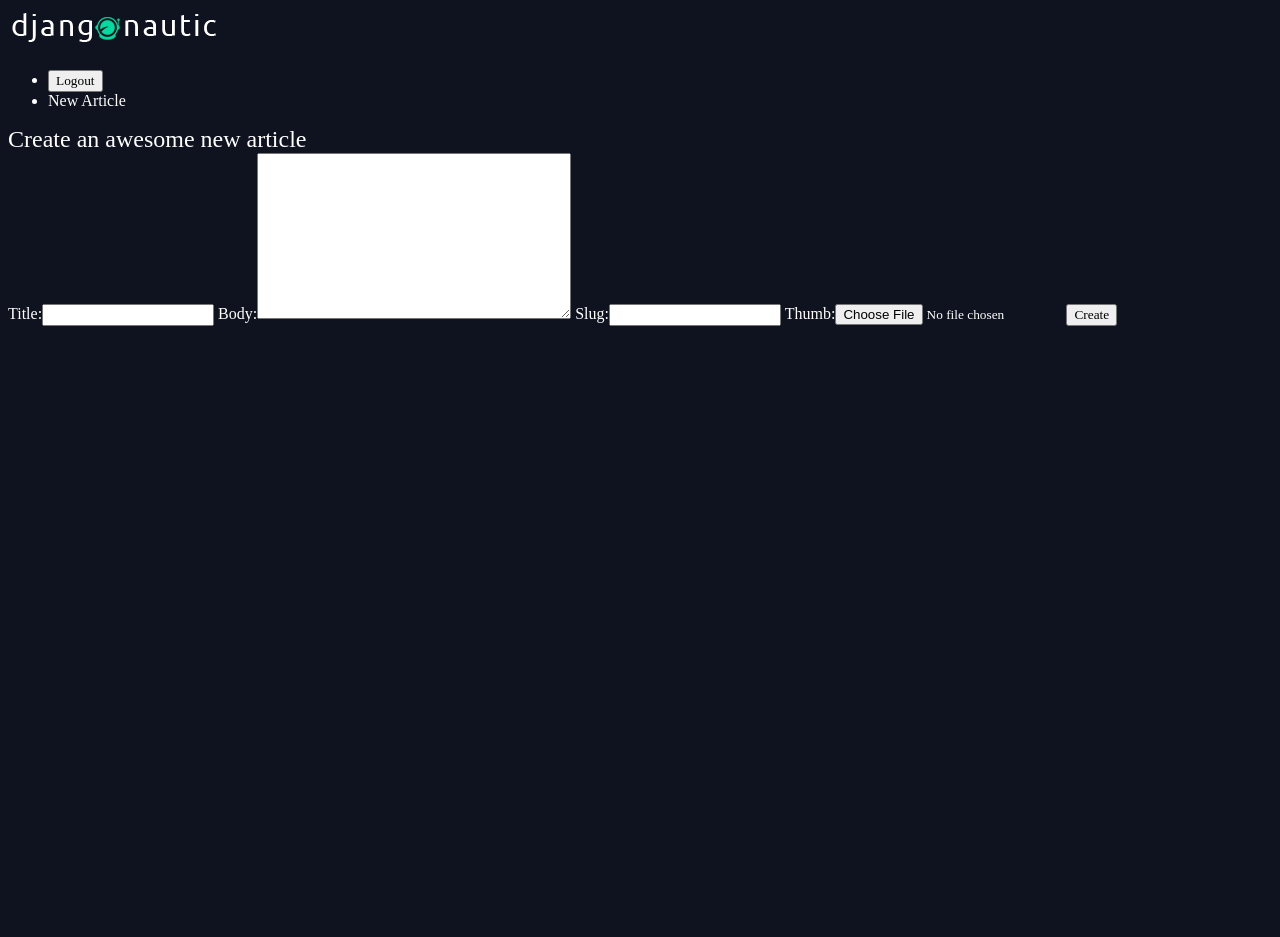
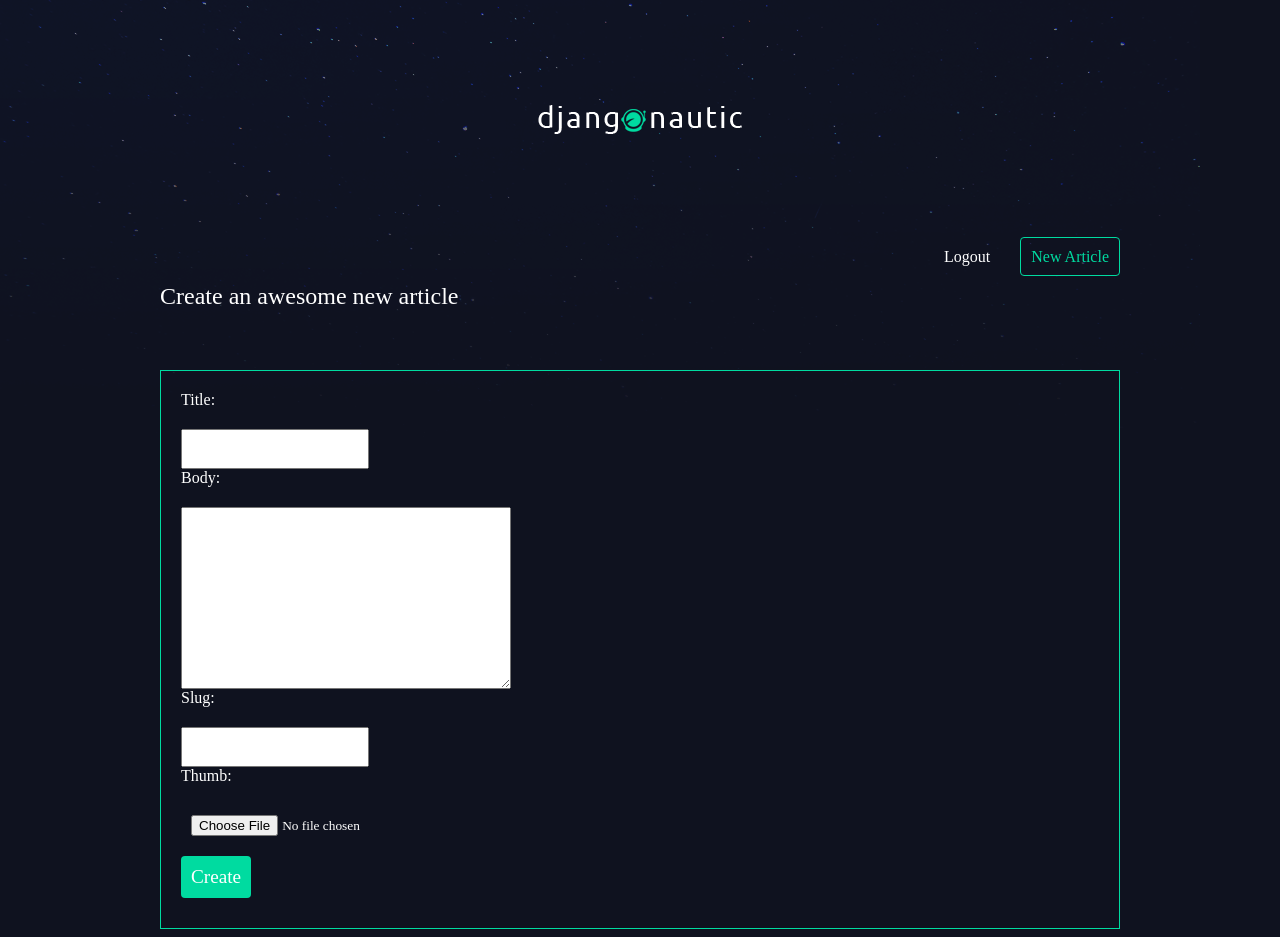
Before and after one commit to Namratabramhankar/Django-Practice, a Django app: page /articles/create/ in a window 1280 px wide. Before the commit the page ends 326 px from the top, so only its background shows below. Run offline with Django 3.2, Linux system fonts and the light colour scheme; a user stored in the database is signed in.

Commit message:
Pratice Codes

```diff
--- a/djangoproj/Templates/base_layout.html
+++ b/djangoproj/Templates/base_layout.html
@@ -8,7 +8,7 @@
     </head>
     <body>
         <div class="wrapper">
-            <h1><a href="{% url 'articles:list'%}"><img src="{%static 'logo.png'%}"></a></h1>
+            <h1><a href="{% url 'home'%}"><img src="{%static 'logo.png'%}"></a></h1>
             <nav>
                 <ul>
                     {% if user.is_authenticated%}
--- a/djangoproj/articles/Templates/articles/article_create.html
+++ b/djangoproj/articles/Templates/articles/article_create.html
@@ -9,5 +9,5 @@
         <input type="submit" value="Create">
     </form>
 </div>
-
+<script src="/static/slugify.js"></script>
 {% endblock%}
--- a/djangoproj/articles/Templates/articles/article_list.html
+++ b/djangoproj/articles/Templates/articles/article_list.html
@@ -8,6 +8,7 @@
                 <h2><a href="{% url 'articles:detail' slug=article.slug %}">{{article.title}}</a></h2>
                 <p>{{article.snippet}}</p>
                 <p>{{article.date}}</p>
+                <p class="author">Added by: {{article.author.username}}</p>
             </div>
 
             {% endfor %}
--- /dev/null
+++ b/djangoproj/assets/slugify.js
@@ -0,0 +1,13 @@
+const titleInput = document.querySelector('input[name=title]');
+const slugInput = document.querySelector('input[name=slug]');
+
+const slugify = (val)=>{
+    return val.toString().toLowerCase().trim()
+    .replace(/&/g,'-and-') //replace & with -and-
+    .replace(/[\s\W-]+/g,'-') //replaces spaces,non word chars and dashes with -
+
+};
+
+titleInput.addEventListener('keyup',(e)=>{
+    slugInput.setAttribute('value',slugify(titleInput.value));
+});
--- a/djangoproj/assets/style.css
+++ b/djangoproj/assets/style.css
@@ -1,5 +1,7 @@
 body{
     background-color: #0f121f;
+    background-image: url(/static/stars.png);
+    background-repeat: no-repeat;
     color: #fff;
 }
 
@@ -7,12 +9,145 @@ body *{
     font-family: Ubuntu;
 }
 
-h1,h2,h3,h4,h5{
+h1, h2, h3, h4, h5{
     font-weight: normal;
     margin: 0;
 }
 
-a,a:hover,a:visited{
+a, a:hover, a:visited{
     color: #fff;
     text-decoration: none;
 }
+
+.wrapper{
+    max-width: 960px;
+    margin: 0 auto;
+}
+
+div.wrapper > h1{
+    text-align: center;
+    margin: 100px auto;
+    font-size: 2.4em
+}
+
+header{
+    display: grid;
+    grid-template-columns: 1fr 1fr;
+    padding: 20px 0;
+}
+
+nav{
+    justify-self: end;
+}
+
+nav li{
+    display: inline-block;
+    list-style-type: none;
+    margin-left: 20px;
+}
+
+nav button{
+    background: none;
+    color: #fff;
+    cursor: pointer;
+    border: 0;
+    font-size: 16px;
+
+}
+
+.articles{
+    display: grid;
+    grid-template-columns: 1fr 1fr 1fr;
+    grid-gap: 30px;
+}
+
+.article{
+    padding: 10px;
+    border: 1px solid #00dba0;
+    position: relative;
+    padding-bottom: 40px;
+}
+
+.article h2{
+    font-size: 1.2em;
+}
+
+.article .author{
+    padding: 10px;
+    background: #00dba0;
+    position: absolute;
+    right: 0;
+    bottom: 0;
+    margin: 0;
+    color: #0f121f;
+}
+
+.article-detail .article{
+    padding: 0;
+}
+
+.article-detail  .article img{
+    max-width: 100%;
+}
+
+.article-detail  .article h2{
+    text-align: center;
+    margin: 20px auto;
+    font-size: 2em
+}
+
+.article-detail .article h3{
+    text-align: center;
+}
+
+.article-detail  .article p{
+
+    text-align: center;
+}
+
+.site-form{
+    margin-top:60px;
+    border: 1px solid #00dba0;
+    padding: 20px;
+}
+
+.site-form input, .site-form textarea{
+    display: block;
+    margin: 20px 0 0 0;
+    padding:  10px;
+}
+
+a.highlight{
+    border: 1px solid #00dba0;
+    padding: 10px;
+    border-radius: 4px;
+    color: #00dba0;
+}
+
+.helptext, .helptext ul{
+    margin: 0 auto 20px;
+    color: #bbb;
+    font-size: 0.9em;
+    display: block;
+}
+
+.errorlist li{
+    padding: 10px;
+    list-style-type: none;
+    border: 1px solid #ff5722;
+    color: #ff5722;
+    margin: 10px 0;
+}
+
+.errorlist{
+    padding: 0;
+}
+
+.site-form input[type="submit"]{
+    background: #00dba0;
+    border: 0;
+    color: #fff;
+    font-size: 1.2em;
+    border-radius: 4px;
+    margin: 10px 0;
+}
--- a/djangoproj/djangoproj/urls.py
+++ b/djangoproj/djangoproj/urls.py
@@ -4,13 +4,14 @@ from .import views
 from django.contrib.staticfiles.urls import staticfiles_urlpatterns
 from django.conf.urls.static import static
 from django.conf import settings
+from articles import views as article_views
 
 urlpatterns = [
     url(r'^admin/', admin.site.urls),
     url(r'^accounts/',include('accounts.urls')),
     url(r'^articles/',include('articles.urls')),
     url(r'^about/$',views.about),
-    url(r'^$',views.homepage)
+    url(r'^$',article_views.article_list,name="home"),
 ]
 
 
```
Also changed, not shown: djangoproj/db.sqlite3.
